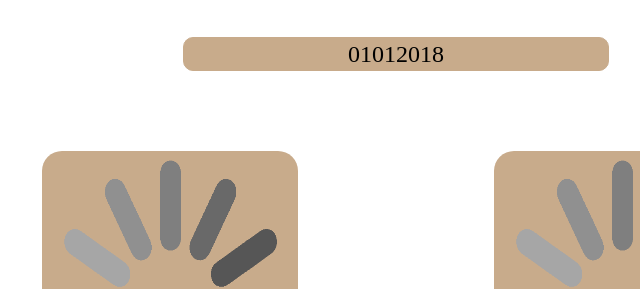
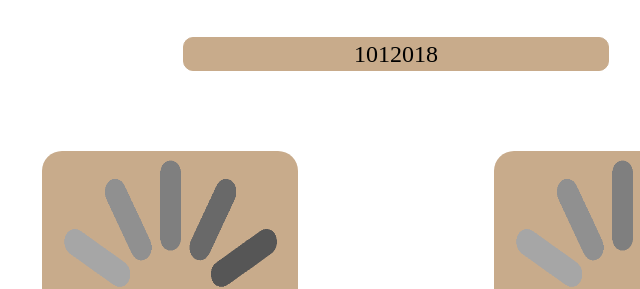
Before and after one commit to KimmyVisscher/ProjectArtemis, a plain HTML site: page index.html in a window 1280 px wide. Shown: the part 293-582 px from the top of the page, 244-884 px from the left. Drawn offline with Linux system fonts and the light colour scheme; a web font is replaced by a local one.

Commit message:
new code to the website

```diff
--- a/index.html
+++ b/index.html
@@ -20,7 +20,7 @@
             </div>
         </div>
         <div class="heroNumber">
-            <p>01012018</p>
+            <p>1012018</p>
         </div>
         <main>
             <div class="imageBoxes">
```
